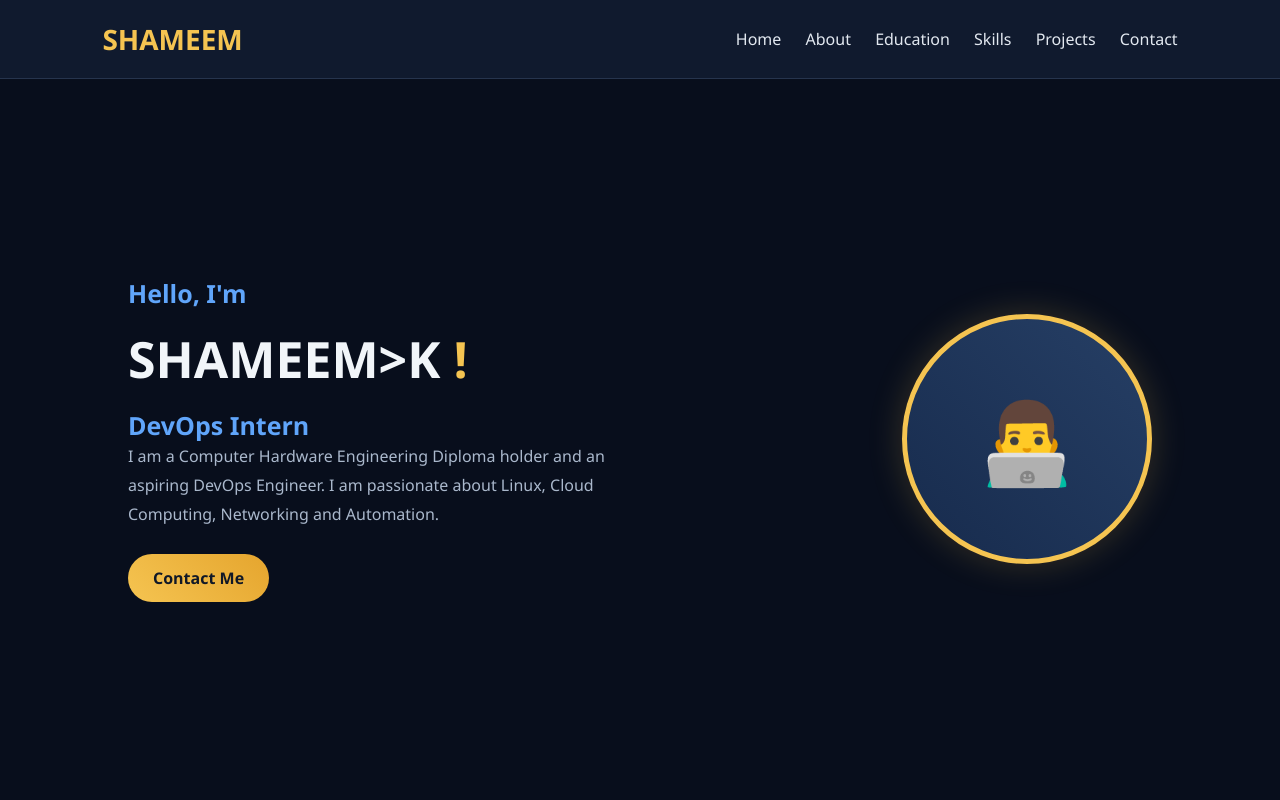
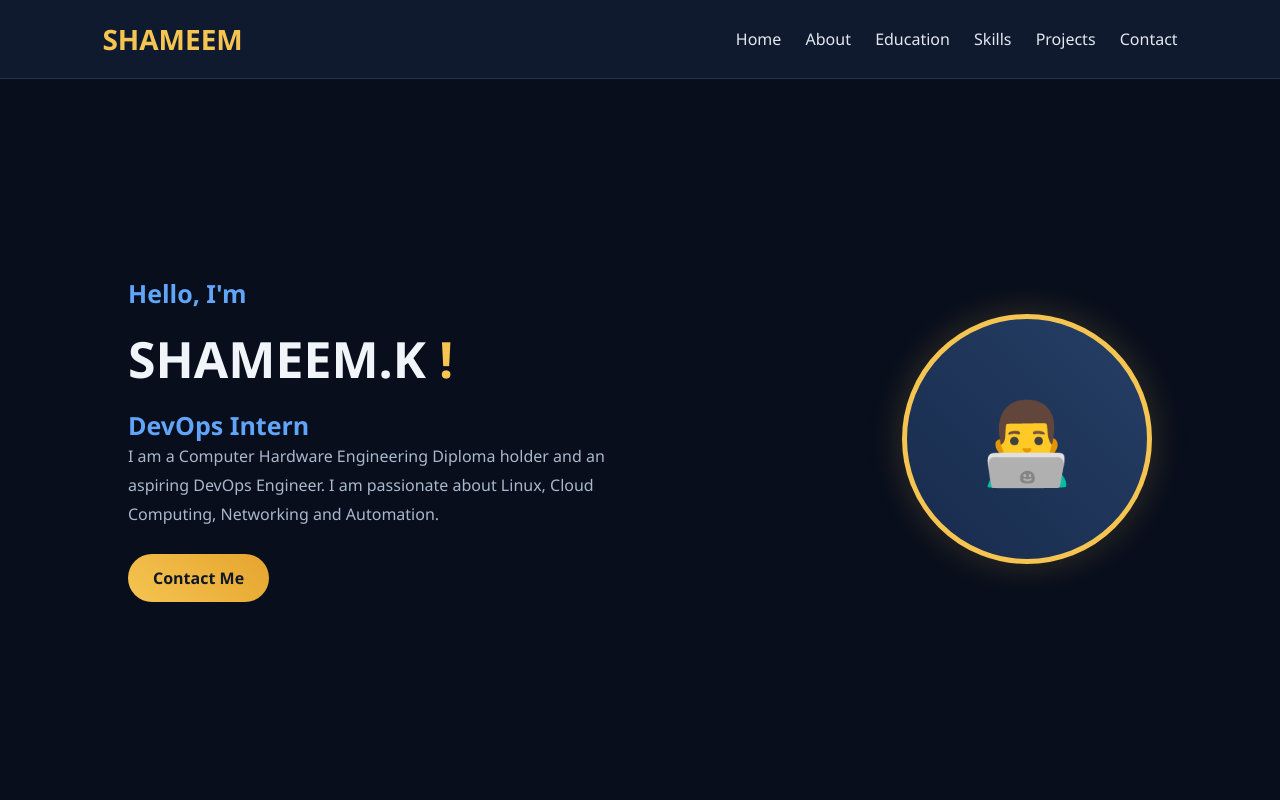
Before and after one commit to Shameeem842100/shameeem, a plain HTML site: page index.html in a window 1280 px wide. Shown: the top 800 px of the page. Drawn offline with Linux system fonts and the light colour scheme.

Commit message:
Fix typo in name formatting in index.html

```diff
--- a/index.html
+++ b/index.html
@@ -248,7 +248,7 @@ footer {
 
     <div>
         <h3>Hello, I'm</h3>
-        <h1>SHAMEEM>K <span>!</span></h1>
+        <h1>SHAMEEM.K <span>!</span></h1>
         <h3>DevOps Intern</h3>
 
         <p>
```
